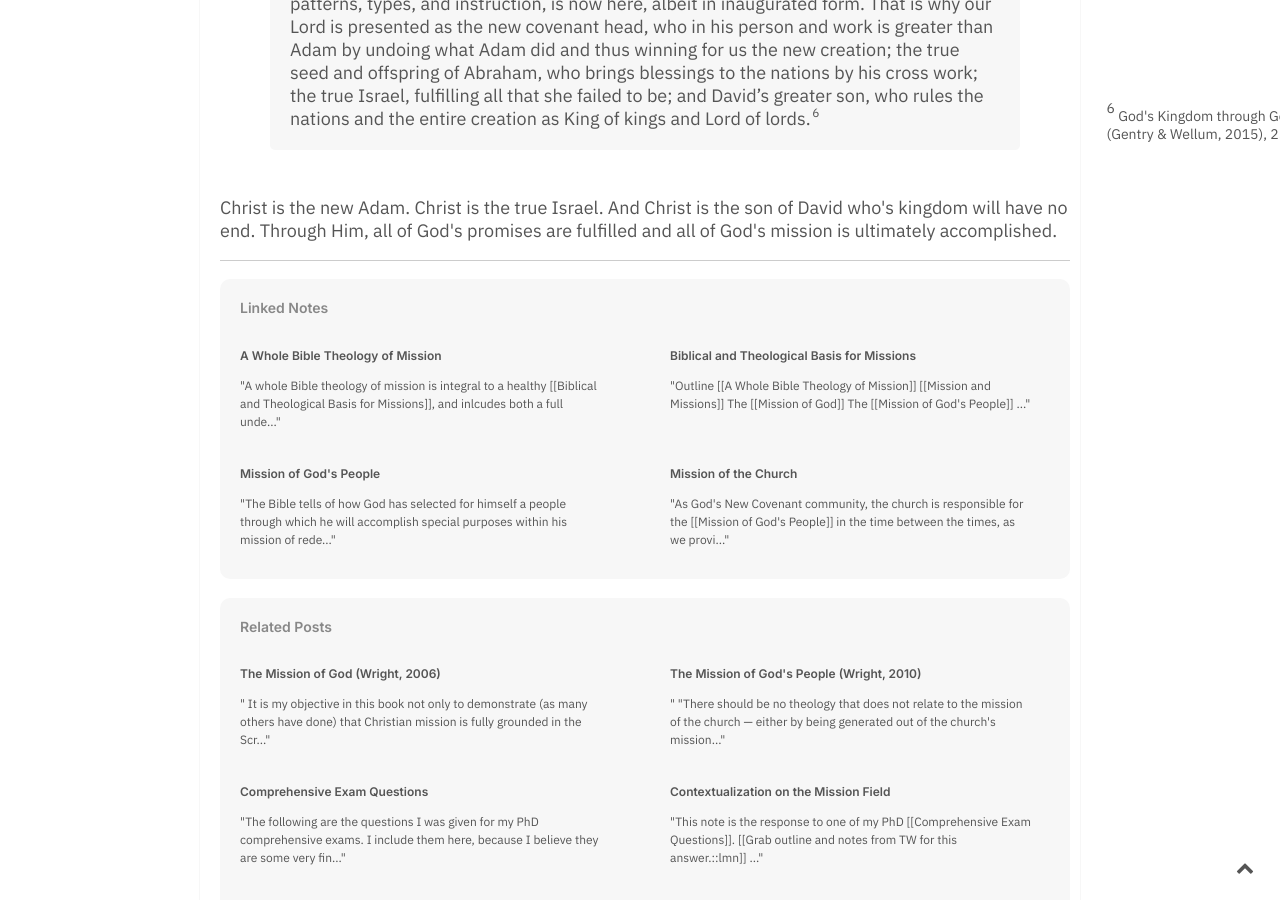
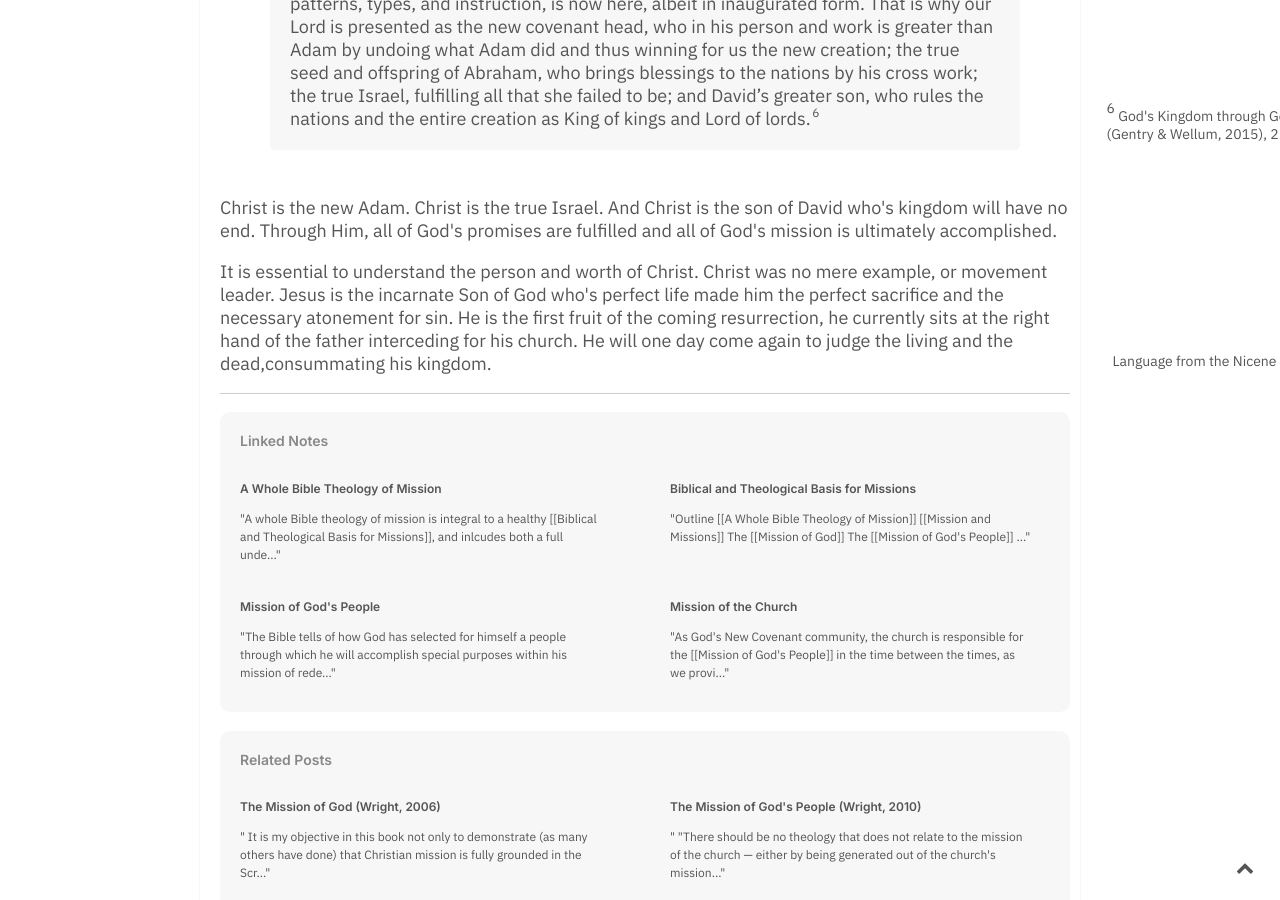
Before and after one commit to keelancook/notebook, a Jekyll site: the page built from _notes/mission-of-god.md, in a window 1280 px wide and 900 px high, scrolled down 3355 px. Built offline with Jekyll 4.4.1, drawn with Linux system fonts in a browser that asks for light colours; part of the change alters nothing that is shown.

Commit message:
Edited Note

```diff
--- a/_notes/mission-of-god.md
+++ b/_notes/mission-of-god.md
@@ -3,8 +3,10 @@ title: Mission of God
 author: Keelan Cook
 season: spring
 tags: missions theology
-created: 2021-01-19
+created: 2021-01-19T00:00:00-06:00
+modified: 2021-01-22T20:51:09-06:00
 ---
+
 **Summary:**
 >The Bible tells the story of the Triune God who has a cosmic mission for his ultimate glory that is accomplished first through the creation of a place and (more importantly) a people and subsequently through the redemption and recreation of that people and place. The *mission dei* is Trinitarian in essence, cosmic in scope, and developed through God's covenants, which all find their *telos* in the person and work of Christ.
 
@@ -56,3 +58,5 @@ The biblical metanarrative progressively unfolds in such a way as to resolve its
 >What the previous covenants revealed, anticipated, and predicted through various patterns, types, and instruction, is now here, albeit in inaugurated form. That is why our Lord is presented as the new covenant head, who in his person and work is greater than Adam by undoing what Adam did and thus winning for us the new creation; the true seed and offspring of Abraham, who brings blessings to the nations by his cross work; the true Israel, fulfilling all that she failed to be; and David’s greater son, who rules the nations and the entire creation as King of kings and Lord of lords.[[ God's Kingdom through God's Covenant (Gentry & Wellum, 2015), 254.::rsn]]
 
 Christ is the new Adam. Christ is the true Israel. And Christ is the son of David who's kingdom will have no end. Through Him, all of God's promises are fulfilled and all of God's mission is ultimately accomplished.
+
+It is essential to understand the person and worth of Christ. Christ was no mere example, or movement leader. Jesus is the incarnate Son of God who's perfect life made him the perfect sacrifice and the necessary atonement for sin. He is the first fruit of the coming resurrection, he currently sits at the right hand of the father interceding for his church. He will one day come again to judge the living and the dead,consummating his kingdom.[[Language from the Nicene Creed.::rmn]]
```
